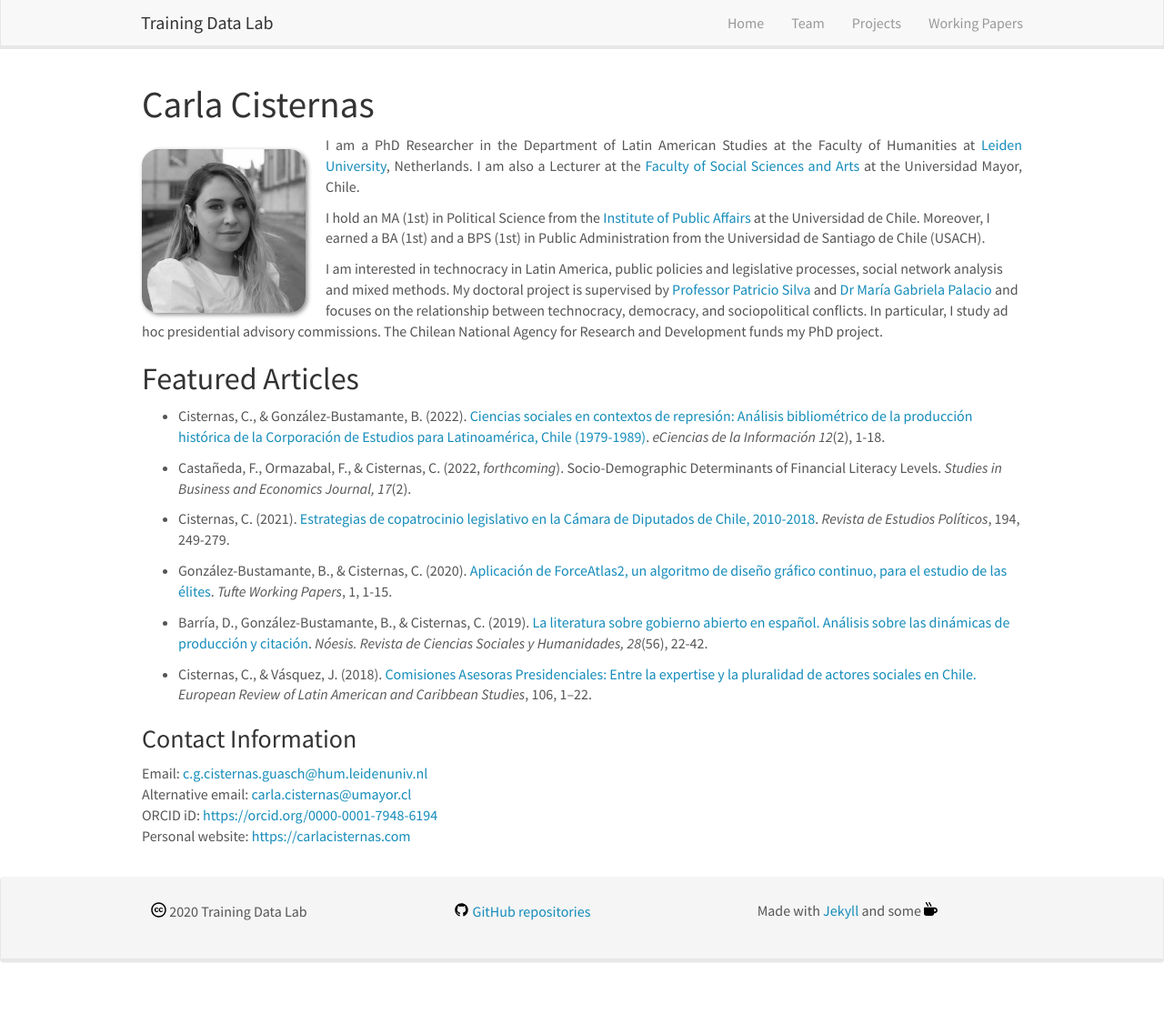
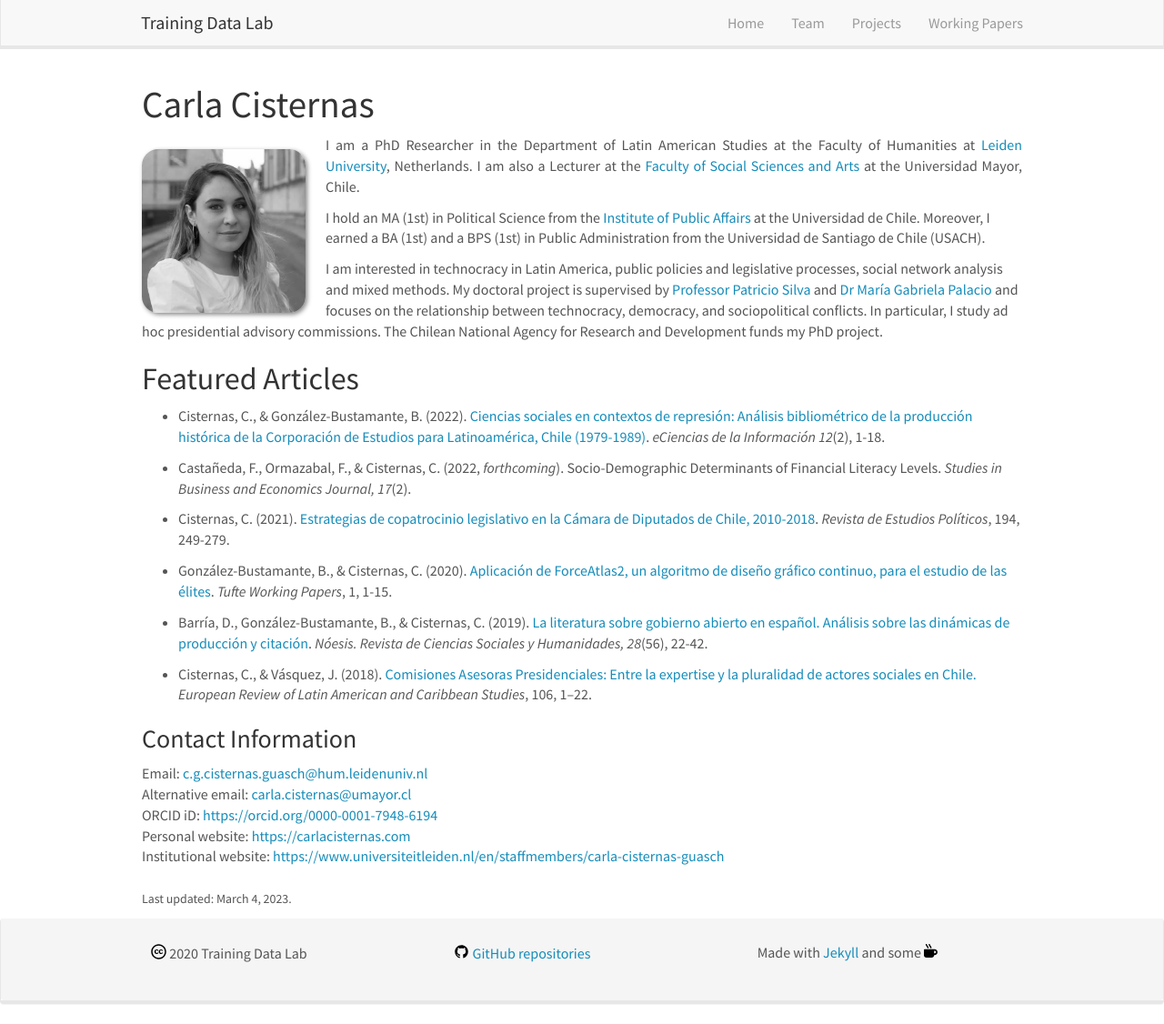
Before and after one commit to training-datalab/old-training-datalab.com, a Jekyll site: the page built from _pages/ccisternas.md, in a window 1280 px wide and 1126 px high. Shown: the whole window at 91% size. Built offline with Jekyll 4.4.1, drawn with Linux system fonts in a browser that asks for light colours; nearby versions of some CDN libraries.

Commit message:
Update ccisternas.md

```diff
--- a/_pages/ccisternas.md
+++ b/_pages/ccisternas.md
@@ -36,5 +36,6 @@ Email: <a href="mailto:c.g.cisternas.guasch@hum.leidenuniv.nl">c.g.cisternas.gua
 Alternative email: <a href="mailto:carla.cisternas@umayor.cl">carla.cisternas@umayor.cl</a><br />
 ORCID iD: <a href="https://orcid.org/0000-0001-7948-6194" target="_blank">https://orcid.org/0000-0001-7948-6194</a><br />
 Personal website: <a href="https://carlacisternas.com/" target="_blank">https://carlacisternas.com</a><br />
-<!-- Institutional website: <a href="" target="_blank"></a><br /> -->
+Institutional website: <a href="https://www.universiteitleiden.nl/en/staffmembers/carla-cisternas-guasch" target="_blank">https://www.universiteitleiden.nl/en/staffmembers/carla-cisternas-guasch</a><br />
 <br />
+<small>Last updated: March 4, 2023.</small>
```
